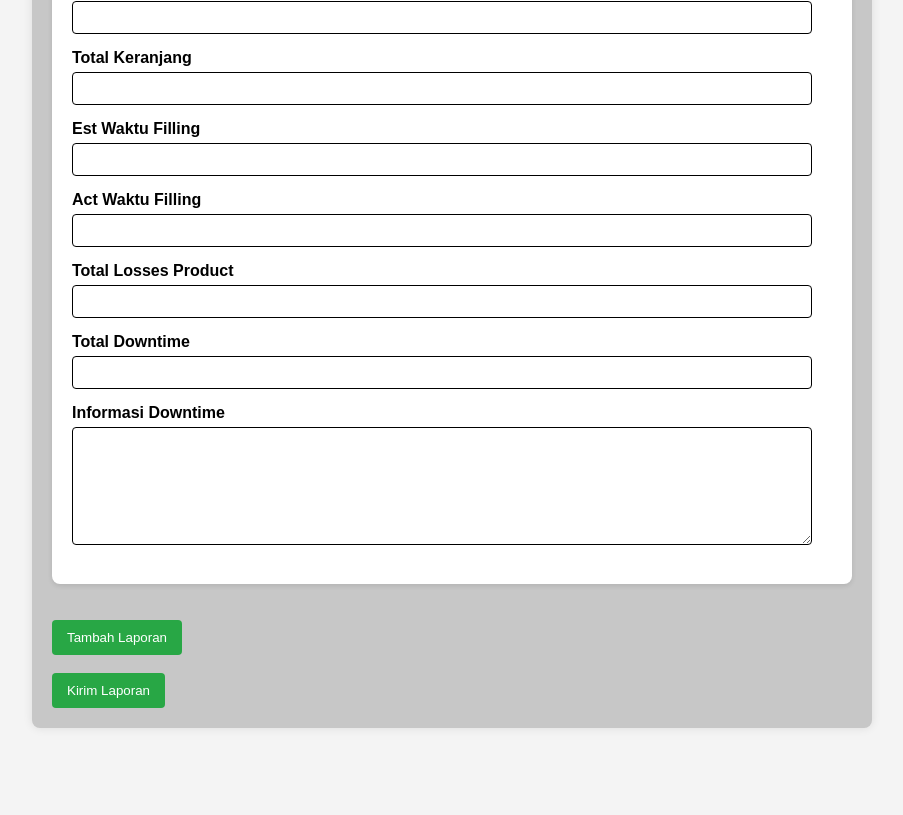
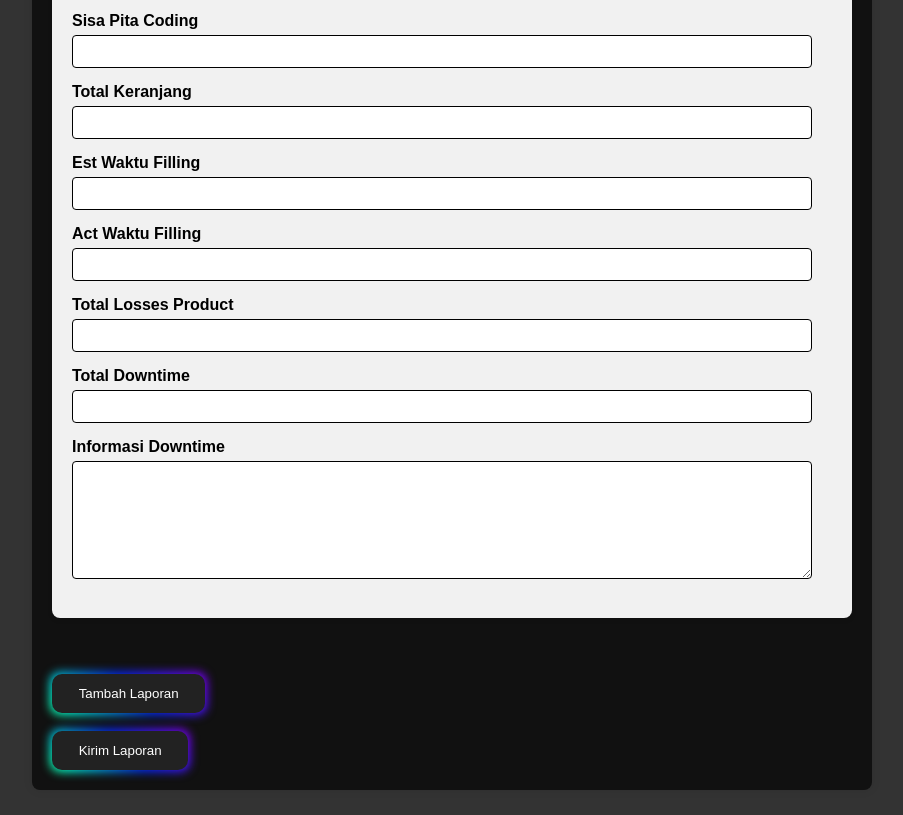
Before and after one commit to Ekarachmat97/LaporanFillingSlurp, a plain HTML site: page index.html in a window 1280 px wide. Shown: the part 1111-1926 px from the top of the page, without its empty margins (188-1091 px from the left). Before the commit the page ends 1879 px from the top, so only its background shows below. Drawn offline with Linux system fonts and the light colour scheme.

Commit message:
Update styles.css

```diff
--- a/styles.css
+++ b/styles.css
@@ -1,15 +1,15 @@
 /* General Styles */
 body {
     font-family: Arial, sans-serif;
-    background-color: #f4f4f4;
+    background-color: #333;
     margin: 0;
-    padding: 20px;
+    padding: 5px;
 }
 .container {
     max-width: 800px;
     margin: 20px auto;
     padding: 20px;
-    background-color: #c7c7c7;
+    background-color: #111;
     box-shadow: 0 0 10px rgba(0, 0, 0, 0.1);
     border-radius: 8px;
 }
@@ -20,12 +20,12 @@ h2 {
 }
 
 form {
-    background-color: #fff;
+    background-color: #f1f1f1;
     padding: 20px;
     border-radius: 8px;
     box-shadow: 0 2px 5px rgba(0,0,0,0.1);
     max-width: 800px;
-    margin: auto;
+    margin: 20px auto;
 }
 
 .form-group {
@@ -51,17 +51,74 @@ textarea {
     height: 100px;
 }
 
-button {
-    background-color: #28a745;
-    color: #fff;
-    padding: 10px 15px;
-    border: none;
-    border-radius: 4px;
-    cursor: pointer;
+.button-85 {
+  padding: 0.9em 2em;
+  border: none;
+  outline: none;
+  color: rgb(255, 255, 255);
+  background: #111;
+  cursor: pointer;
+  position: relative;
+  z-index: 0;
+  border-radius: 10px;
+  user-select: none;
+  -webkit-user-select: none;
+  touch-action: manipulation;
+}
+.button-85 h2 {
+  color: rgb(255, 255, 255);
 }
 
-button:hover {
-    background-color: #218838;
+.button-85:before {
+  content: "";
+  background: linear-gradient(
+    45deg,
+    #ff0000,
+    #ff7300,
+    #fffb00,
+    #48ff00,
+    #00ffd5,
+    #002bff,
+    #7a00ff,
+    #ff00c8,
+    #ff0000
+  );
+  position: absolute;
+  top: -2px;
+  left: -2px;
+  background-size: 400%;
+  z-index: -1;
+  filter: blur(5px);
+  -webkit-filter: blur(5px);
+  width: calc(100% + 4px);
+  height: calc(100% + 4px);
+  animation: glowing-button-85 20s linear infinite;
+  transition: opacity 0.3s ease-in-out;
+  border-radius: 10px;
+}
+
+@keyframes glowing-button-85 {
+  0% {
+    background-position: 0 0;
+  }
+  50% {
+    background-position: 400% 0;
+  }
+  100% {
+    background-position: 0 0;
+  }
+}
+
+.button-85:after {
+  z-index: -1;
+  content: "";
+  position: absolute;
+  width: 100%;
+  height: 100%;
+  background: #222;
+  left: 0;
+  top: 0;
+  border-radius: 10px;
 }
 
 .hidden {
```
